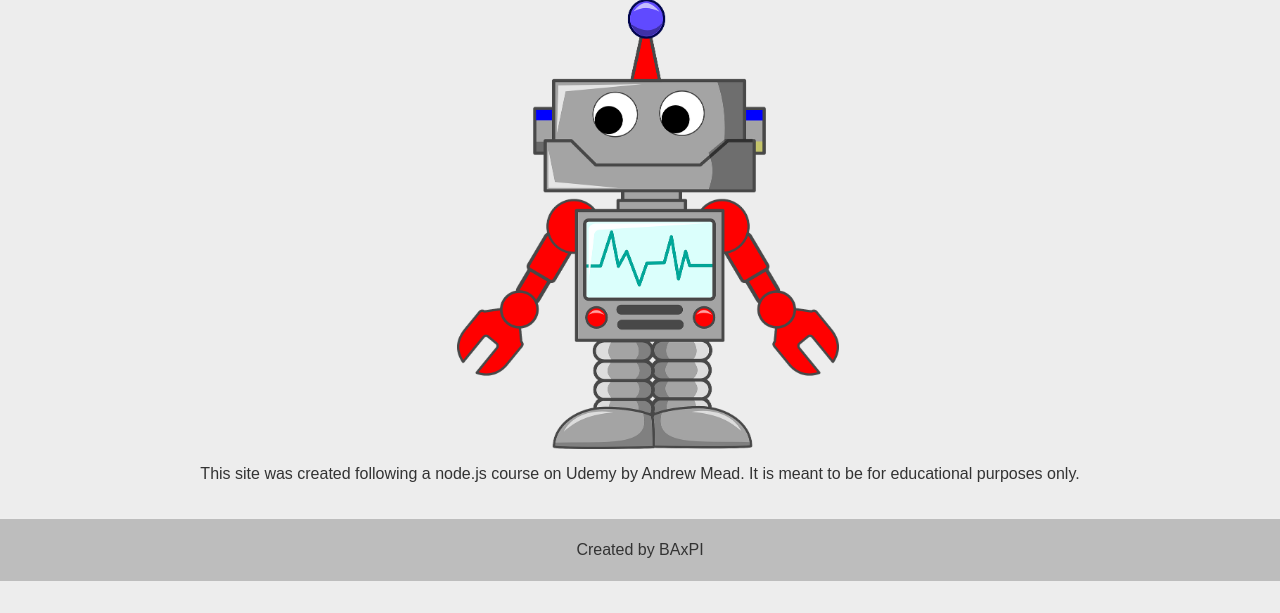
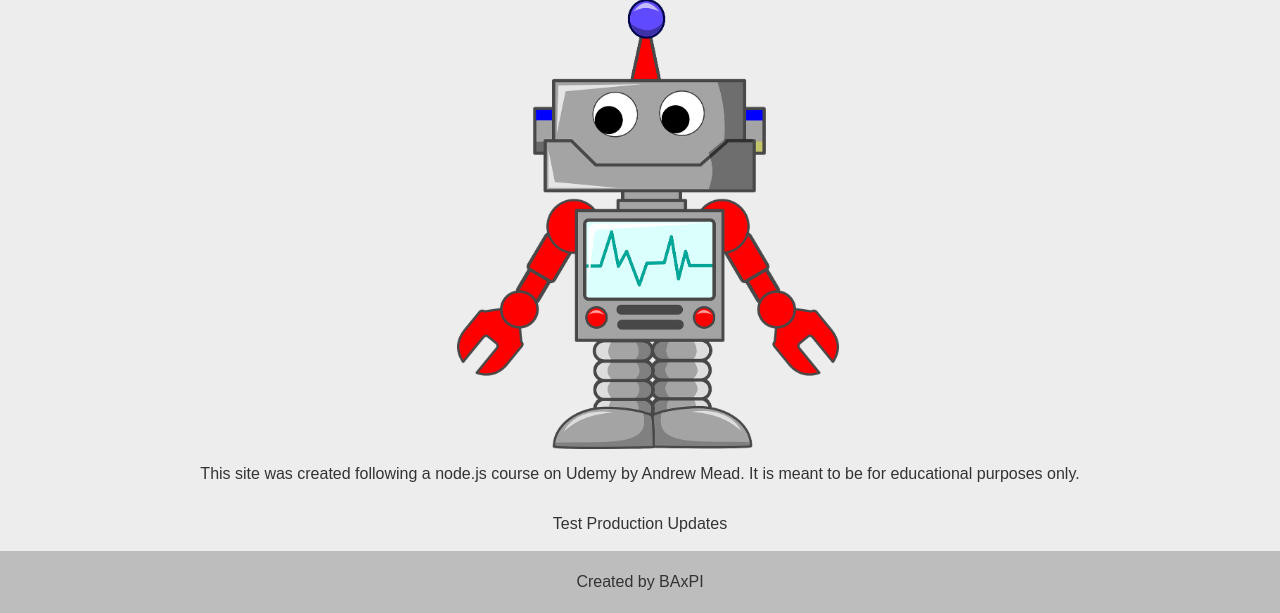
Before and after one commit to BAxPI/weather, a Node server app: page /about in a window 1280 px wide. Shown: the part 219-832 px from the top of the page. Before the commit the page ends 800 px from the top, so only its background shows below. Run offline with Node 20, Linux system fonts and the light colour scheme.

Commit message:
Testing Deployment on render

```diff
--- a/templates/views/about.hbs
+++ b/templates/views/about.hbs
@@ -15,6 +15,7 @@
             <p> This site was created following a node.js course on Udemy by Andrew Mead.
                 It is meant to be for educational purposes only.
             </p>
+            <p>Test Production Updates</p>
         </div>
         {{>footer}}
     </body>
```
Also changed, not shown: 1 other file.
